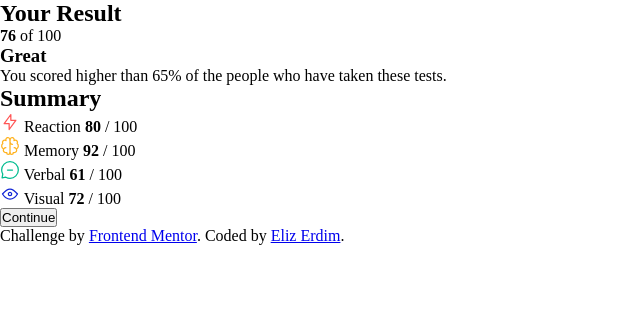
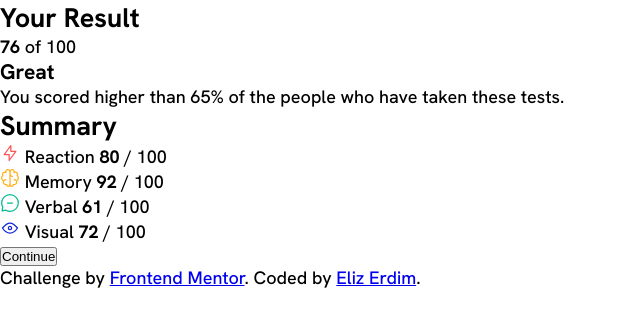
Before and after one commit to elizerdim/results-summary-component, a plain HTML site: page index.html in a window 1280 px wide. Shown: the whole page, without its empty margins (0-640 px from the left). Drawn offline with Linux system fonts and the light colour scheme.

Commit message:
Add typography

```diff
--- a/styles.css
+++ b/styles.css
@@ -1,5 +1,35 @@
+@font-face {
+    font-family: "Hanken Grotesk";
+    src: url("./assets/fonts/static/HankenGrotesk-Medium.ttf");
+    font-weight: 500;
+    font-style: normal;
+}
+
+@font-face {
+    font-family: "Hanken Grotesk";
+    src: url("./assets/fonts/static/HankenGrotesk-Bold.ttf");
+    font-weight: 700;
+    font-style: normal;
+}
+
+@font-face {
+    font-family: "Hanken Grotesk";
+    src: url("./assets/fonts/static/HankenGrotesk-ExtraBold.ttf");
+    font-weight: 800;
+    font-style: normal;
+}
+
 *, *::after, *::before {
     margin: 0;
     padding: 0;
     box-sizing: border-box;
 }
+
+html {
+    font-size: 62.5%;
+}
+
+body {
+    font-size: 1.8rem;
+    font-family: "Hanken Grotesk";
+}
```
